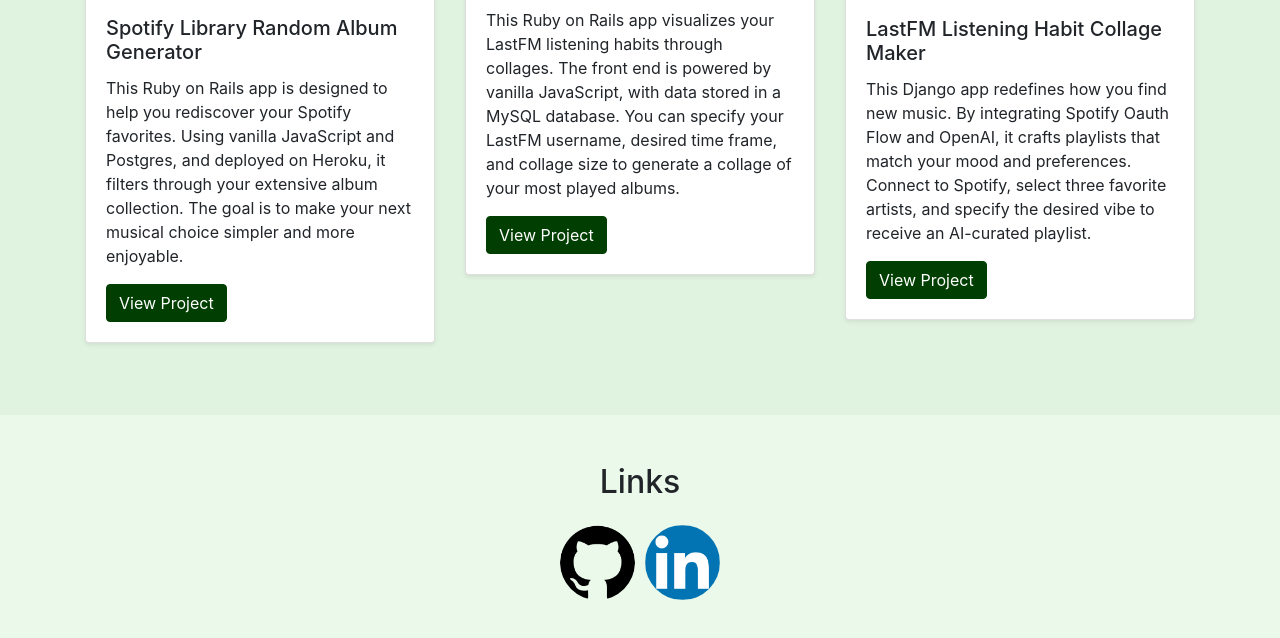
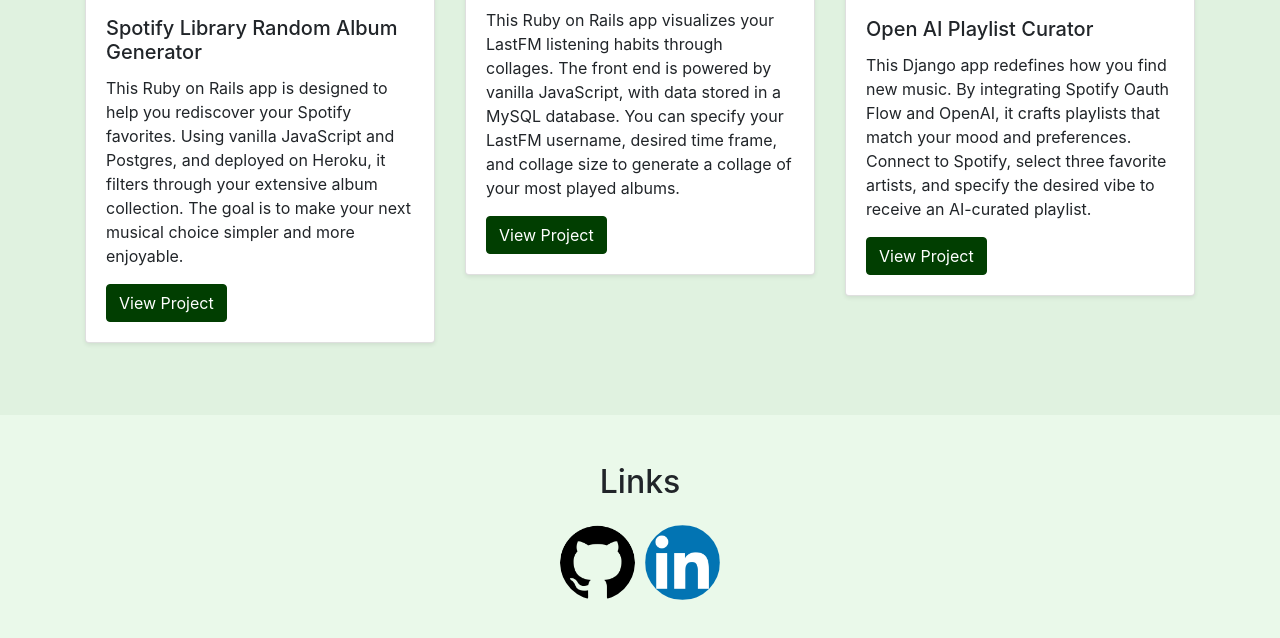
Before and after one commit to EdwinPortillo1229/EdwinPortillo1229.github.io, a plain HTML site: page index.html in a window 1280 px wide. Shown: the part 1471-2109 px from the top of the page. Drawn offline with nearby package versions, Linux system fonts and the light colour scheme.

Commit message:
wipperoni

```diff
--- a/index.html
+++ b/index.html
@@ -107,7 +107,7 @@
           <div class="card mb-4 shadow-sm">
             <img src="images/project3.png" class="card-img-top" alt="Project 2">
             <div class="card-body">
-              <h5 class="card-title">LastFM Listening Habit Collage Maker</h5>
+              <h5 class="card-title">Open AI Playlist Curator</h5>
               <p class="card-text">
                 This Django app redefines how you find new music. By integrating Spotify Oauth Flow and OpenAI,
                 it crafts playlists that match your mood and preferences. Connect to Spotify, select three favorite artists,
```
